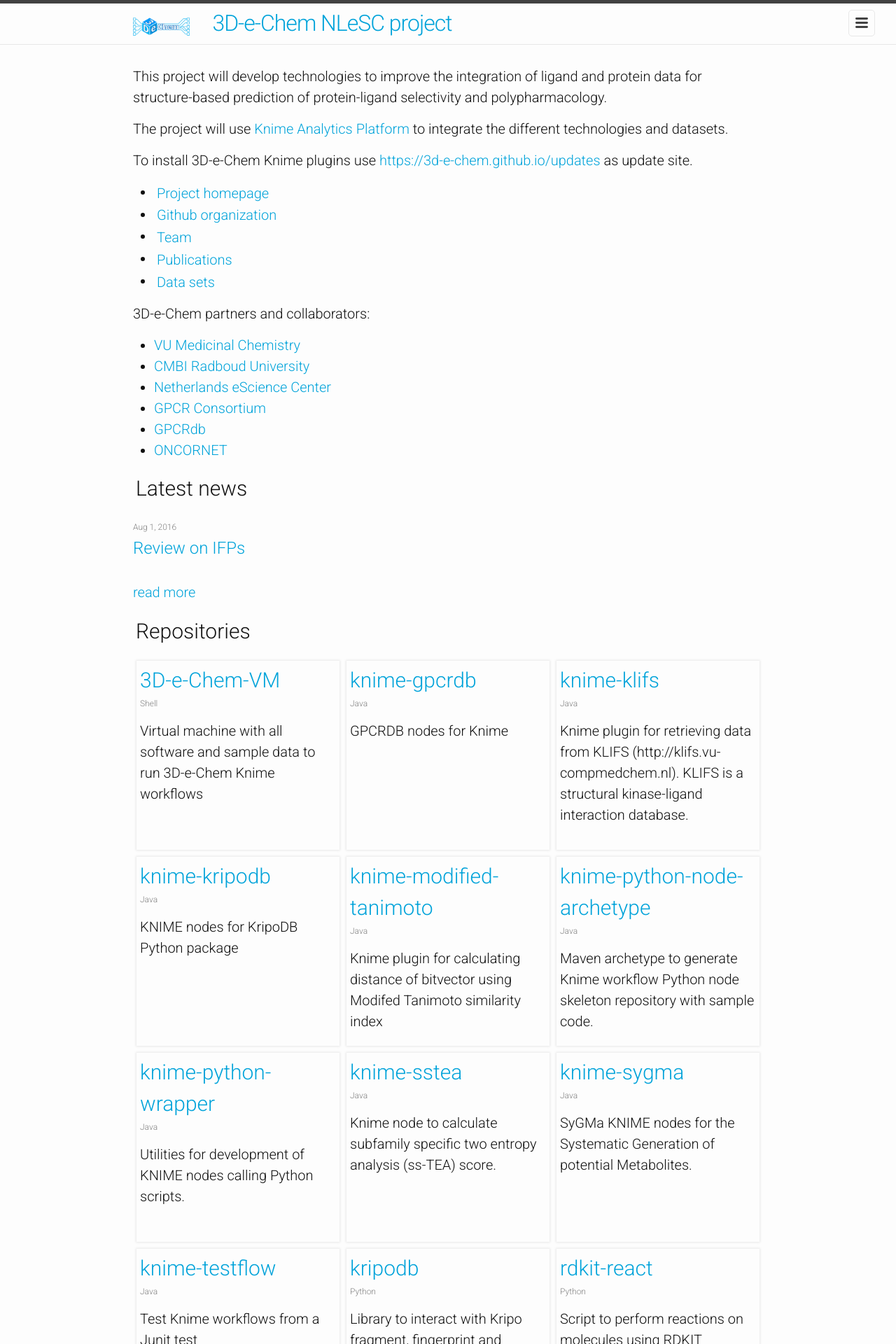
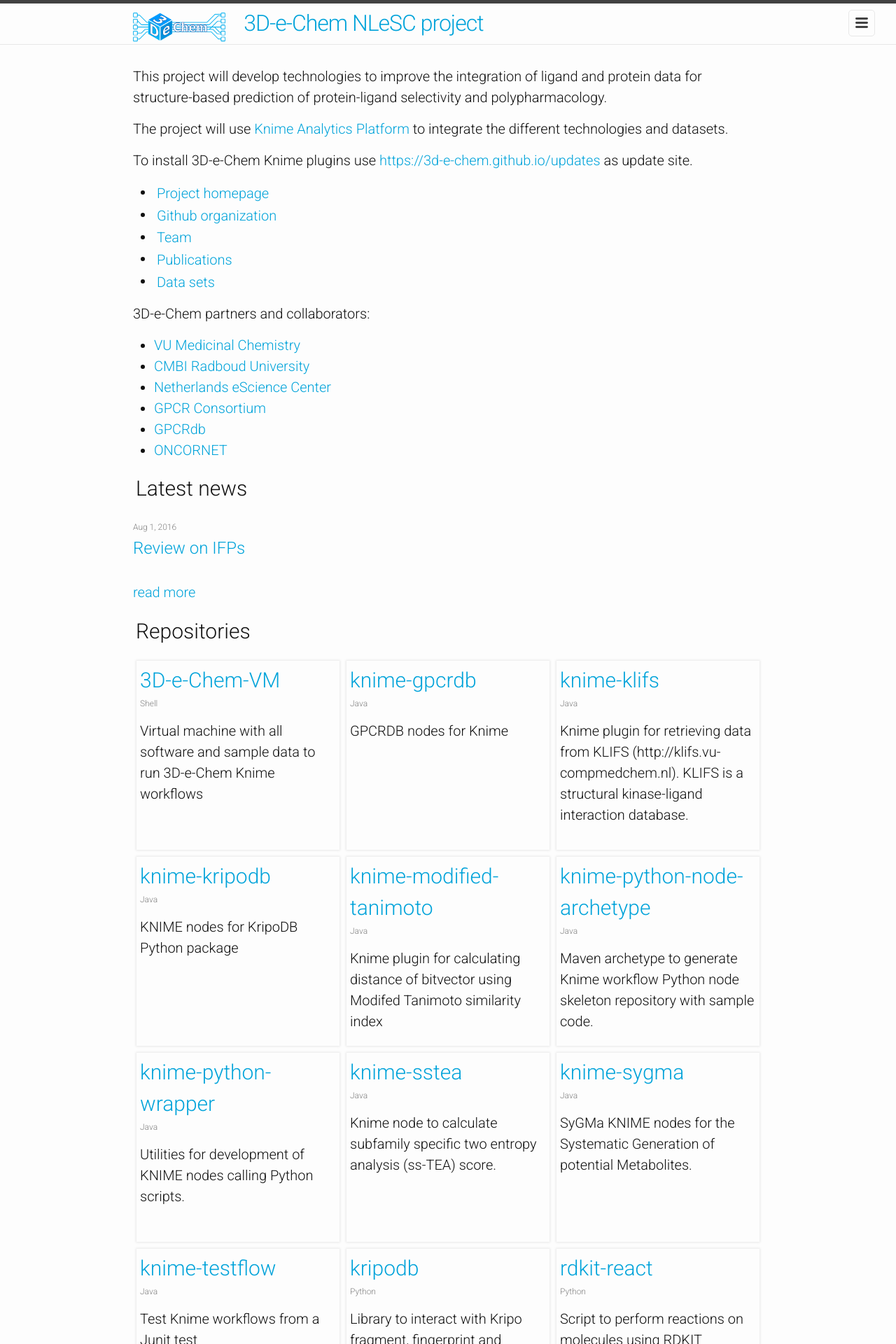
Before and after one commit to 3D-e-Chem/3D-e-Chem.github.io, a Jekyll site: the page built from index.html, in a window 1280 px wide. Shown: the top 1920 px of the page at 70% size. Built offline with Jekyll 4.4.1, drawn with Linux system fonts in a browser that asks for light colours; a style sheet for code colours, icons or effects is not loaded.

Commit message:
Added logo to header

```diff
--- a/_sass/_layout.scss
+++ b/_sass/_layout.scss
@@ -19,8 +19,8 @@
 }
 
 .site-titles img {
-    height: 32px;
-    padding-right: 32px;
+    height: 2em;
+    padding-right: 1em;
 }
 
 .site-title {
```
